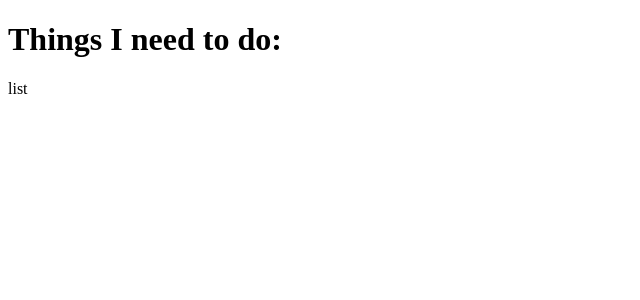
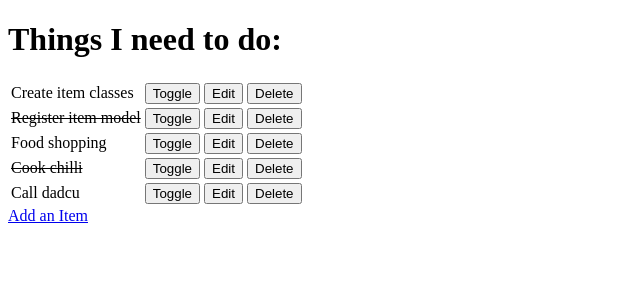
Before and after one commit to danielj314/fsf-hello-django, a Django app: page / in a window 1280 px wide. Shown: the top 300 px of the page, without its empty margins (0-640 px from the left). Run offline with Django 3.2, Linux system fonts and the light colour scheme; data comes from the database, SQL or seed files in the repository; both versions use the stored data as it was after the commit.

Commit message:
Ctreated full CRUD functionality for todo list

```diff
--- a/django_todo/urls.py
+++ b/django_todo/urls.py
@@ -15,9 +15,13 @@ Including another URLconf
 """
 from django.contrib import admin
 from django.urls import path
-from todo.views import get_todo_list
+from todo import views
 
 urlpatterns = [
     path('admin/', admin.site.urls),
-    path('', get_todo_list, name='get_todo_list')
+    path('', views.get_todo_list, name='get_todo_list'),
+    path('add', views.add_item, name='add'),
+    path('edit/<item_id>', views.edit_item, name='edit'),
+    path('toggle/<item_id>', views.toggle_item, name='toggle'),
+    path('delete/<item_id>', views.delete_item, name='delete')
 ]
--- a/todo/templates/todo/todo_list.html
+++ b/todo/templates/todo/todo_list.html
@@ -1,13 +1,44 @@
 <!DOCTYPE html>
 <html lang="en">
+
 <head>
     <meta charset="UTF-8">
     <meta http-equiv="X-UA-Compatible" content="IE=edge">
     <meta name="viewport" content="width=device-width, initial-scale=1.0">
     <title>Document</title>
 </head>
+
 <body>
     <h1>Things I need to do:</h1>
-    <p>list</p>
+    <table>
+        {% for item in items %}
+            <tr>
+                {% if item.done %}
+                    <td><strike>{{ item.name }}</strike></td>
+                {% else %}
+                    <td>{{ item.name }}</td>
+                {% endif %}
+                <td>
+                    <a href="/toggle/{{ item.id }}">
+                        <button>Toggle</button>
+                    </a>
+                </td>
+                <td>
+                    <a href="/edit/{{ item.id }}">
+                        <button>Edit</button>
+                    </a>
+                </td>
+                <td>
+                    <a href="/delete/{{ item.id }}">
+                        <button>Delete</button>
+                    </a>
+                </td>
+            </tr>
+        {% empty %}
+        <tr><td>You have nothing to do.</td></tr>
+        {% endfor %}
+    </table>
+    <a href="/add">Add an Item</a>
 </body>
+
 </html>
--- a/todo/views.py
+++ b/todo/views.py
@@ -1,5 +1,52 @@
-from django.shortcuts import render
+from django.shortcuts import render, redirect, get_object_or_404
+from .models import Item
+from .forms import ItemForm
+# Create your views here
 
 
 def get_todo_list(request):
-    return render(request, 'todo/todo_list.html')
+    items = Item.objects.all()
+    context = {
+        'items': items
+    }
+    return render(request, 'todo/todo_list.html', context)
+
+
+def add_item(request):
+    if request.method == 'POST':
+        form = ItemForm(request.POST)
+        if form.is_valid():
+            form.save()
+            return redirect('get_todo_list')
+    form = ItemForm()
+    context = {
+        'form': form
+    }
+    return render(request, 'todo/add_item.html', context)
+
+
+def edit_item(request, item_id):
+    item = get_object_or_404(Item, id=item_id)
+    if request.method == 'POST':
+        form = ItemForm(request.POST, instance=item)
+        if form.is_valid():
+            form.save()
+            return redirect('get_todo_list')
+    form = ItemForm(instance=item)
+    context = {
+        'form': form
+    }
+    return render(request, 'todo/edit_item.html', context)
+
+
+def toggle_item(request, item_id):
+    item = get_object_or_404(Item, id=item_id)
+    item.done = not item.done
+    item.save()
+    return redirect('get_todo_list')
+
+
+def delete_item(request, item_id):
+    item = get_object_or_404(Item, id=item_id)
+    item.delete()
+    return redirect('get_todo_list')
```
Also changed, not shown: todo/forms.py (added, +8 -0 lines), todo/templates/todo/add_item.html (added, +23 -0 lines), todo/templates/todo/edit_item.html (added, +23 -0 lines), db.sqlite3.
